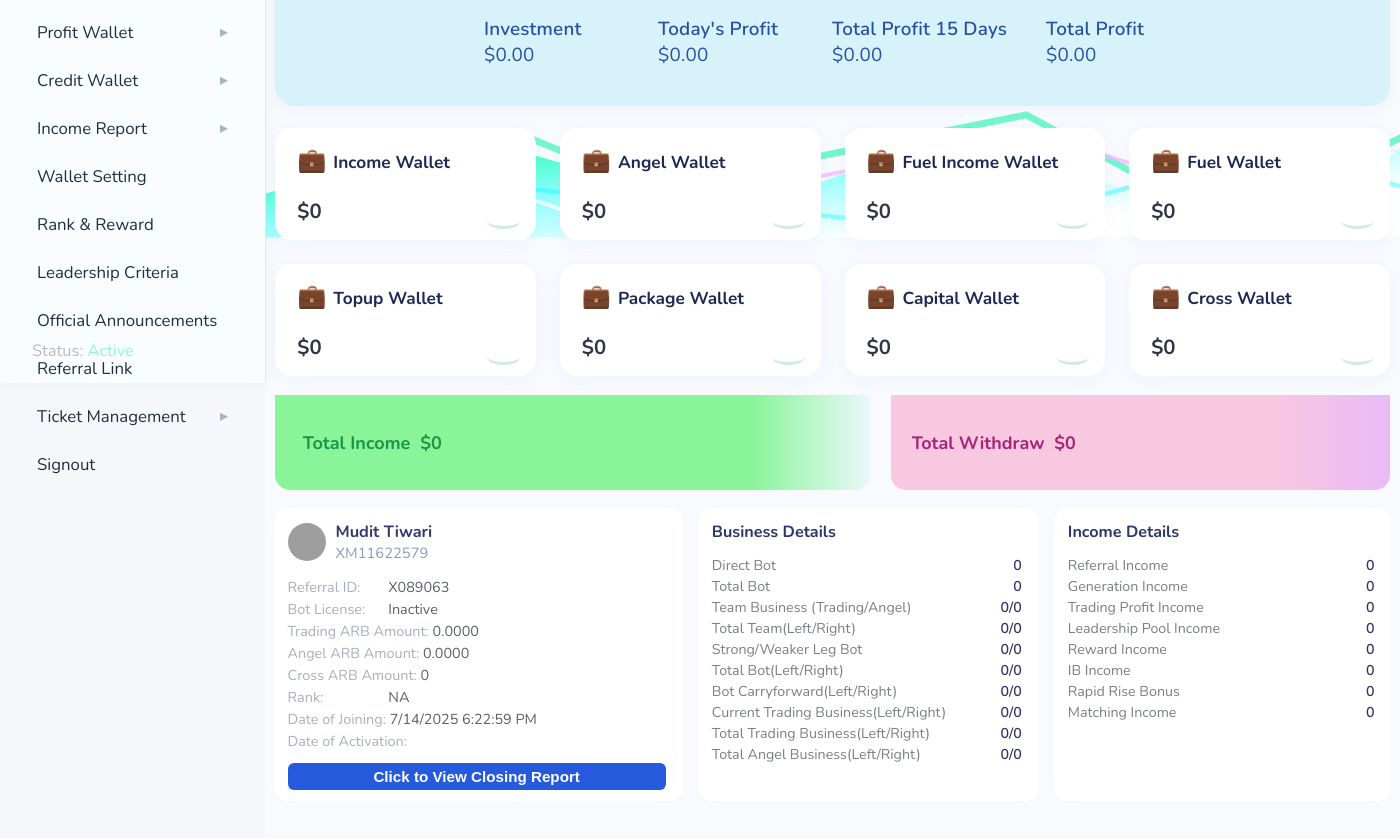
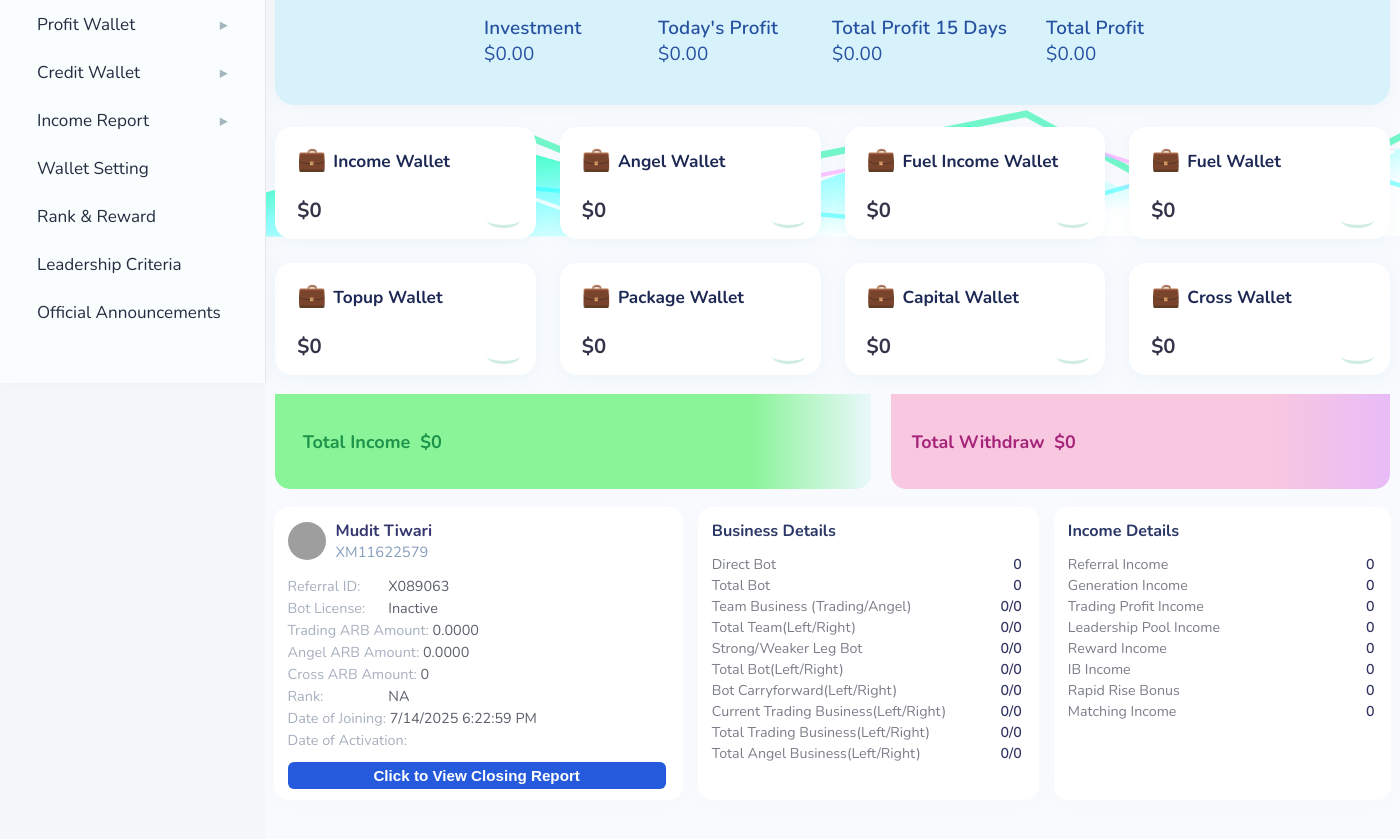
Before and after one commit to mudit0829/mlm-app, a Flask app: page /user-panel in a window 1400 px wide; the page is wider, and only the part inside the window is pictured. Shown: the part 481-1320 px from the top of that part. Before the commit the page ends 1271 px from the top of that part, so only its background shows below. Run offline with Flask 3, Linux system fonts and the light colour scheme; grey boxes are pictures that could not be loaded.

Commit message:
Update user_panel.html

```diff
--- a/templates/user_panel.html
+++ b/templates/user_panel.html
@@ -5,31 +5,29 @@
   <meta name="viewport" content="width=device-width, initial-scale=1.0">
   <link href="https://fonts.googleapis.com/css?family=Nunito:400,600,700&display=swap" rel="stylesheet">
   <style>
-    html,body { margin:0; padding:0; background: #f6f7fa; min-height:100%; }
+    html,body { margin:0; padding:0; height:100%; background: #f6f7fa; }
     body { font-family: 'Nunito', Arial, sans-serif; color: #222d41; min-height:100vh;}
-
     /* --- HEADER --- */
     .header {
-      width:100%; height:64px; position:fixed; left:0; top:0; z-index:900;
+      width:100vw; height:64px; position:fixed; left:0; top:0; z-index:900;
       background:#fff; border-bottom:1.5px solid #e4e4f0;
       display:flex; align-items:center; justify-content:space-between;
-      padding:0 0 0 0;
-      box-sizing:border-box;
+      padding:0; box-sizing:border-box;
     }
     .header .hamburger {
-      display:none; background: none; border: none; width:56px; height:100%; align-items: center; justify-content:center; cursor:pointer; z-index: 999;
-      margin-left:10px;
-      position:relative;
+      display:none; background: none; border: none; width:58px; height:100%; align-items: center;
+      justify-content:center; cursor:pointer; z-index: 999; margin-left:10px; position:relative;
     }
     .hamburger-inner, .hamburger-inner:before, .hamburger-inner:after {
-      display:block; position:absolute; left: 16px; width: 27px; height: 4.3px; border-radius: 3px; background: #1975d3; content: ""; transition: all .22s;
+      position:absolute; left: 18px; width: 28px; height: 4.5px; border-radius:2.5px; background: #1975d3; content: ""; transition: all .22s;
+      display:block;
     }
-    .hamburger-inner       { top: 30px;}
-    .hamburger-inner:before{ content:""; top: -8px;}
-    .hamburger-inner:after { content:""; top: 8px;}
+    .hamburger-inner       { top: 29px;}
+    .hamburger-inner:before{ content:""; top: -9px;}
+    .hamburger-inner:after { content:""; top: 9px;}
     .hamburger.active .hamburger-inner { background:transparent;}
-    .hamburger.active .hamburger-inner:before{ top:0; transform:rotate(45deg);}
-    .hamburger.active .hamburger-inner:after { top:0; transform:rotate(-45deg);}
+    .hamburger.active .hamburger-inner:before{ top:0; transform:rotate(44deg);}
+    .hamburger.active .hamburger-inner:after { top:0; transform:rotate(-44deg);}
     .header-space { width:265px; }
     @media (max-width:950px){
       .header-space { width:0;}
@@ -38,13 +36,28 @@
     /* --- SIDEBAR --- */
     .sidebar {
       width:265px; background:#fafdfe; color:#273042; height:100vh;
-      position:fixed; left:0; top:0;
-      font-size:1.05em; box-shadow:0 0 18px #03101309; border-right:1.5px solid #e6e7ea; z-index:850;
+      position:fixed; left:0; top:0; font-size:1.07em;
+      box-shadow:0 0 18px #03101309; border-right:1.5px solid #e6e7ea; z-index:850;
       padding-top:64px;
-      display:block; transition: left .34s cubic-bezier(.4,0,.2,1);
+      display:flex; flex-direction:column;
+      transition: left .32s cubic-bezier(.4,0,.2,1);
+      /* Only sidebar scrolls, not whole page! */
+      overflow: hidden;
     }
-    .sb-logo { font-size:2em; font-weight:700; color:#0a64c2; padding:20px 0 14px 32px; margin-bottom:10px;}
-    .sb-menu { list-style:none;margin:0;padding:0 0 12px 0;}
+    .sidebar-inner {
+      display: flex;
+      flex-direction: column;
+      height: calc(100vh - 64px);
+      overflow: hidden;
+    }
+    .sidebar-menu-scroll {
+      flex: 1 1 auto;
+      min-height: 0;
+      overflow-y: auto;
+      overflow-x: hidden;
+    }
+    .sb-logo { font-size:2em; font-weight:700; color:#0a64c2; padding:19px 0 10px 32px; margin-bottom:5px;}
+    .sb-menu { list-style:none;margin:0;padding:0 0 9px 0;}
     .sb-menu > li, .sb-menu > li.has-dropdown, .dropdown li {
       padding:12px 30px;
       font-weight:500;
@@ -55,7 +68,7 @@
       font-size:1em;
       position:relative;
       user-select:none;
-      transition:background .13s,color .15s;
+      transition:background .12s,color .14s;
       cursor: pointer !important;
       -webkit-tap-highlight-color:transparent !important;
     }
@@ -69,30 +82,33 @@
     .sb-menu > li.has-dropdown.open > .dropdown { display:block;}
     .dropdown { background:none; margin:0; box-shadow:none; border-radius:0; padding:2px 0 2px 13px;}
     .dropdown li { color:#7a849b; font-size:1em; font-weight:400; background:none; border-radius:7px; padding:8px 7px 8px 14px; margin:2px 0;}
-    /* Footer is not clickable/pointer: */
     .sb-footer {
-      position: absolute; bottom: 21px; left: 32px; font-size: .98em; color: #bbb; cursor:default !important; pointer-events: none; user-select: none;
+      flex-shrink: 0;
+      position: static;
+      margin: 14px 0 6px 32px;
+      font-size:.98em;
+      color:#bbb; cursor:default !important;
+      pointer-events: none; user-select: none;
     }
-    /* --- Sidebar for mobile --- */
+    /* Sidebar mobile: */
     @media (max-width:950px){
       .sidebar {
-        left:-290px; width:245px;
-        box-shadow:2px 0 30px #aaf6; min-height: 100vh; padding-top:64px;
+        left:-290px; width:245px; min-height:100vh; padding-top:64px;
+        box-shadow:2px 0 30px #aaf6;
       }
       .sidebar.open { left:0;}
     }
     .sidebar-backdrop { display:none; position:fixed;z-index:600;top:0;left:0;width:100vw;height:100vh;background:rgba(9,24,45,0.11);}
     .sidebar-backdrop.show { display:block;}
-    /* --- CONTENT AREA --- */
+    /* --- CONTENT --- */
     .main-content {
-      margin-left:265px; padding-top:74px; padding-bottom:30px; min-width:310px; background:#f8fafd; transition:margin 0.3s; position:relative;
+      margin-left:265px; padding-top:73px; padding-bottom:32px;
+      min-width:320px; background:#f8fafd;
+      transition:margin 0.3s; position:relative;
     }
-    @media (max-width:950px){ .main-content { margin-left:0; padding-top:74px;} }
-    /* Referral, Chart, Wallets */
-    .ref-card {
-      width:99.5%; background:#fff; min-height:44px; display:flex; flex-direction:column; align-items:flex-start;
-      padding:19px 4vw 17px 4vw; box-shadow:0 1.5px 13px #dde7ff12; border-radius:17px; margin:22px 0 18px 0; font-size:1.14em; gap:10px;
-    }
+    @media (max-width:950px){ .main-content { margin-left:0; padding-top:73px;} }
+    /* Referral, chart, wallets */
+    .ref-card { width:99.5%; background:#fff; min-height:44px; display:flex; flex-direction:column; align-items:flex-start; padding:19px 4vw 17px 4vw; box-shadow:0 1.5px 13px #dde7ff12; border-radius:17px; margin:22px 0 18px 0; font-size:1.16em; gap:10px;}
     .ref-block-row { width:100%; display:flex; align-items: center; }
     .ref-link-title {font-weight:700; color:#1d61a4; margin-right:6px;}
     .ref-url {font-size:1em; color:#4d6ea5;}
@@ -106,10 +122,8 @@
     .chart-metrics div { color:#2650a0; min-width:135px;}
     .wallet-section-design {position:relative; width:98.2%; margin:0 auto 0 auto; z-index:0;}
     .wallet-design-bg {
-      position:absolute;top:-33px;left:-11px;right:-10px;width:104%;height:145px;z-index:0;pointer-events:none;
-      filter:contrast(1.33) brightness(1.41);
+      position:absolute;top:-33px;left:-11px;right:-10px;width:104%;height:145px;z-index:0;pointer-events:none; filter:contrast(1.33) brightness(1.41);
     }
-    /* Make wallet grid always 1 per row at <950px */
     .wallet-grid {
       display:grid;
       grid-template-columns:repeat(4,1fr);
@@ -119,22 +133,19 @@
       z-index:1; position:relative;
     }
     .wallet-box {
-      background:#fff;
-      border-radius:17px;
-      box-shadow: 0 2px 17px #a9befb17,0 5px 14px #91f1ae09;
+      background:#fff; border-radius:17px; box-shadow: 0 2px 17px #a9befb17,0 5px 14px #91f1ae09;
       display:flex; flex-direction:column; justify-content:space-between;
-      padding:16px 19px 13px 22px; min-height:83px;
-      position:relative; z-index:1;
+      padding:16px 19px 13px 22px; min-height:83px; position:relative; z-index:1;
     }
     .wallet-box-title { font-size:1.08em; font-weight:700; color:#1d2954; margin-bottom:5px;}
     .wallet-icon { color:#8259f2; font-size:1.35em; margin-right:7px;}
     .wallet-dollar { font-size:1.27em; font-weight:700; color:#333448; margin-bottom:2px;}
     .wallet-half-arc { position:absolute; right:16px; bottom:11px; width:33px; height:13px; border-bottom:3px solid #bbe5d7; border-radius:50%; opacity:.7;}
     @media (max-width:950px) {
-      .wallet-grid{ grid-template-columns:1fr;}
-      .wallet-section-design{ width:100vw; padding: 0 2vw;}
+      .wallet-grid { grid-template-columns:1fr !important;}
+      .wallet-section-design { width:100vw; padding: 0 2vw;}
     }
-    /* --- Other areas unchanged (summary, info cards) --- */
+    /* --- Info and other sections follow same grid --- */
     .split-row { display:flex; gap:20px; margin:19px auto 18px auto;width:98.3%; align-items:center; z-index:2; position:relative;}
     .income-bar, .withdraw-bar { display:flex; align-items:center; border-radius:0 0 15px 15px; min-height:55px;}
     .income-bar { flex:2.1;background:linear-gradient(90deg,#8af499 80%,#eaf8fb 100%); font-size:1.13em; font-weight:700; color:#1e944a; padding-left:28px; height:95px;}
@@ -174,7 +185,7 @@
   </style>
 </head>
 <body>
-  <!-- HEADER (always fixed, hamburger in header left on mobile) -->
+  <!-- HEADER -->
   <div class="header">
     <div class="header-space"></div>
     <button class="hamburger" id="sidemenu-toggler" aria-label="Menu">
@@ -184,9 +195,12 @@
     </button>
   </div>
   <div class="sidebar-backdrop" id="sidebar-backdrop"></div>
-  <!-- Sidebar Navigation -->
+  <!-- Sidebar Navigation (now scrollable, fixed footer) -->
   <aside class="sidebar" id="sidebarPanel">
+    <div class="sidebar-inner">
+      <div>
         <div class="sb-logo">TRADEERA</div>
+        <div class="sidebar-menu-scroll">
           <ul class="sb-menu">
             <li class="active">Dashboard</li>
             <li>New Registration</li>
@@ -265,7 +279,10 @@
             </li>
             <li>Signout</li>
           </ul>
+        </div>
+      </div>
       <div class="sb-footer">Status: <span style="color:#8dfad1;">Active</span></div>
+    </div>
   </aside>
   <div class="main-content">
     <!-- Referral link at top -->
```
Lines whose indentation alone changed are shown as unchanged.
